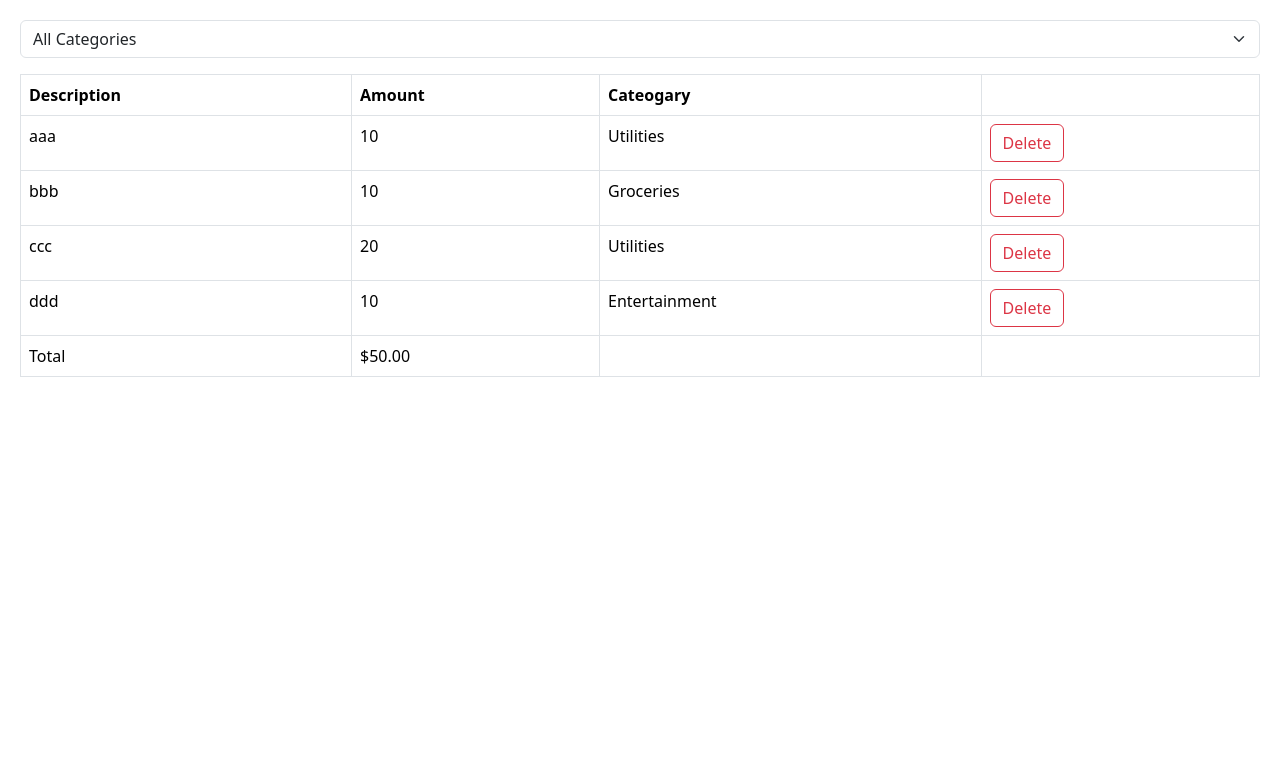
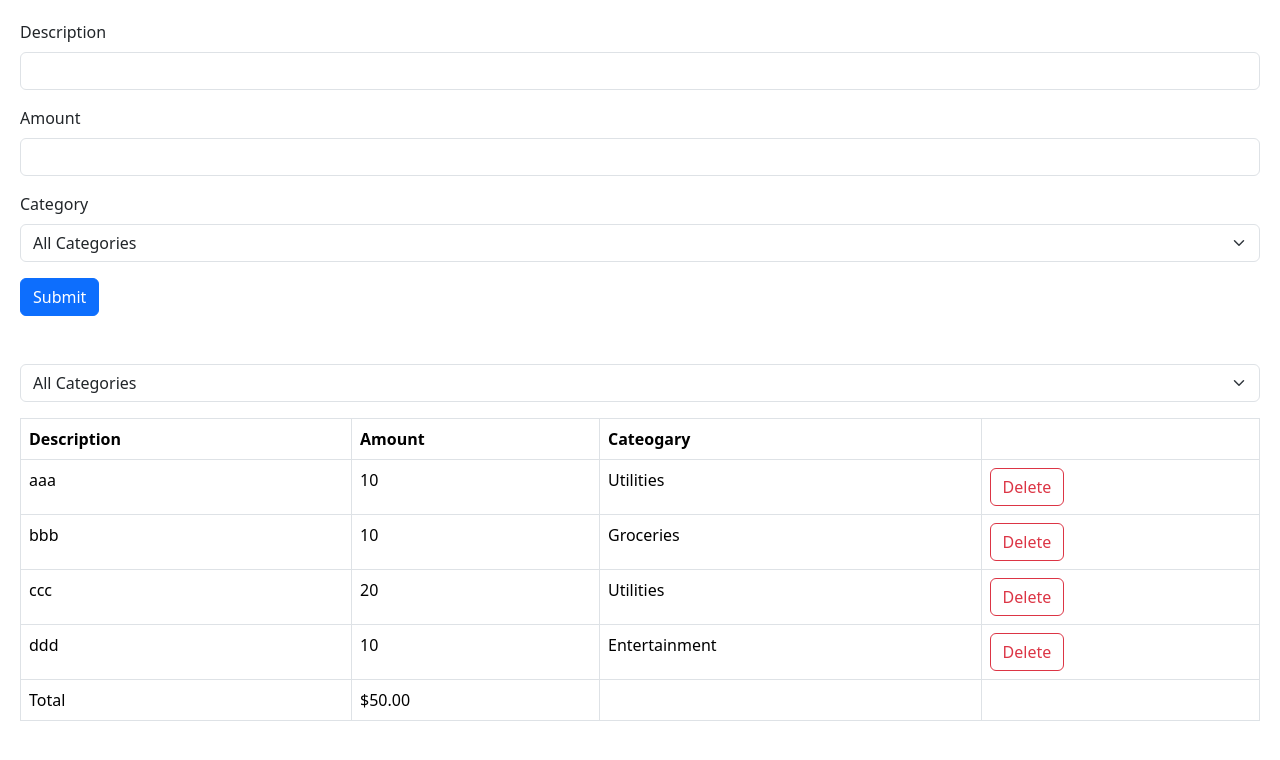
Before and after one commit to Ayeshan-Oshitha/Tutorial--Mosh--React-TypeScript, a React (Vite) app in the folder 1. Fundamentals/react-demo/: page / in a window 1280 px wide. Shown: the top 760 px of the page. Built offline with nearby package versions, Linux system fonts and the light colour scheme.

Commit message:
Section 05 ( Building Forms ) - Excersise ( Expense Tracker ) - Building the Expense Form

```diff
--- a/1. Fundamentals/react-demo/src/App.tsx
+++ b/1. Fundamentals/react-demo/src/App.tsx
@@ -1,6 +1,9 @@
 import { useState } from "react";
 import ExpenseList from "./expense-tracker/components/ExpenseList";
 import ExpenseFilter from "./expense-tracker/components/ExpenseFilter";
+import ExpenseForm from "./expense-tracker/components/ExpenseForm";
+
+export const categories = ["Groceries", "Utilities", "Entertainment"];
 
 function App() {
   const [selectedCategory, setSelectedCategory] = useState("");
@@ -22,6 +25,9 @@
 
   return (
     <div>
+      <div className="mb-5">
+        <ExpenseForm />
+      </div>
       <div className="mb-3">
         <ExpenseFilter
           onSelectCategory={(category) => setSelectedCategory(category)}
--- a/1. Fundamentals/react-demo/src/expense-tracker/components/ExpenseFilter.tsx
+++ b/1. Fundamentals/react-demo/src/expense-tracker/components/ExpenseFilter.tsx
@@ -1,3 +1,5 @@
+import { categories } from "../../App";
+
 interface Props {
   onSelectCategory: (category: string) => void;
 }
@@ -9,9 +11,11 @@
       onChange={(e) => onSelectCategory(e.target.value)}
     >
       <option value="">All Categories</option>
-      <option value="Groceries">Groceries </option>
-      <option value="Utilities">Utilities</option>
-      <option value="Entertainment">Entertainment</option>
+      {categories.map((category) => (
+        <option key={category} value={category}>
+          {category}
+        </option>
+      ))}
     </select>
   );
 };
--- /dev/null
+++ b/1. Fundamentals/react-demo/src/expense-tracker/components/ExpenseForm.tsx
@@ -0,0 +1,36 @@
+import { categories } from "../../App";
+
+const ExpenseForm = () => {
+  return (
+    <form>
+      <div className="mb-3">
+        <label htmlFor="description" className="form-label">
+          Description
+        </label>
+        <input id="description" type="text" className="form-control" />
+      </div>
+      <div className="mb-3">
+        <label htmlFor="amount" className="form-label">
+          Amount
+        </label>
+        <input id="amount" type="number" className="form-control" />
+      </div>
+      <div className="mb-3">
+        <label htmlFor="category" className="form-label">
+          Category
+        </label>
+        <select name="" id="category" className="form-select">
+          <option value="">All Categories</option>
+          {categories.map((category) => (
+            <option key={category} value={category}>
+              {category}
+            </option>
+          ))}
+        </select>
+      </div>
+      <button className="btn btn-primary">Submit</button>
+    </form>
+  );
+};
+
+export default ExpenseForm;
```
